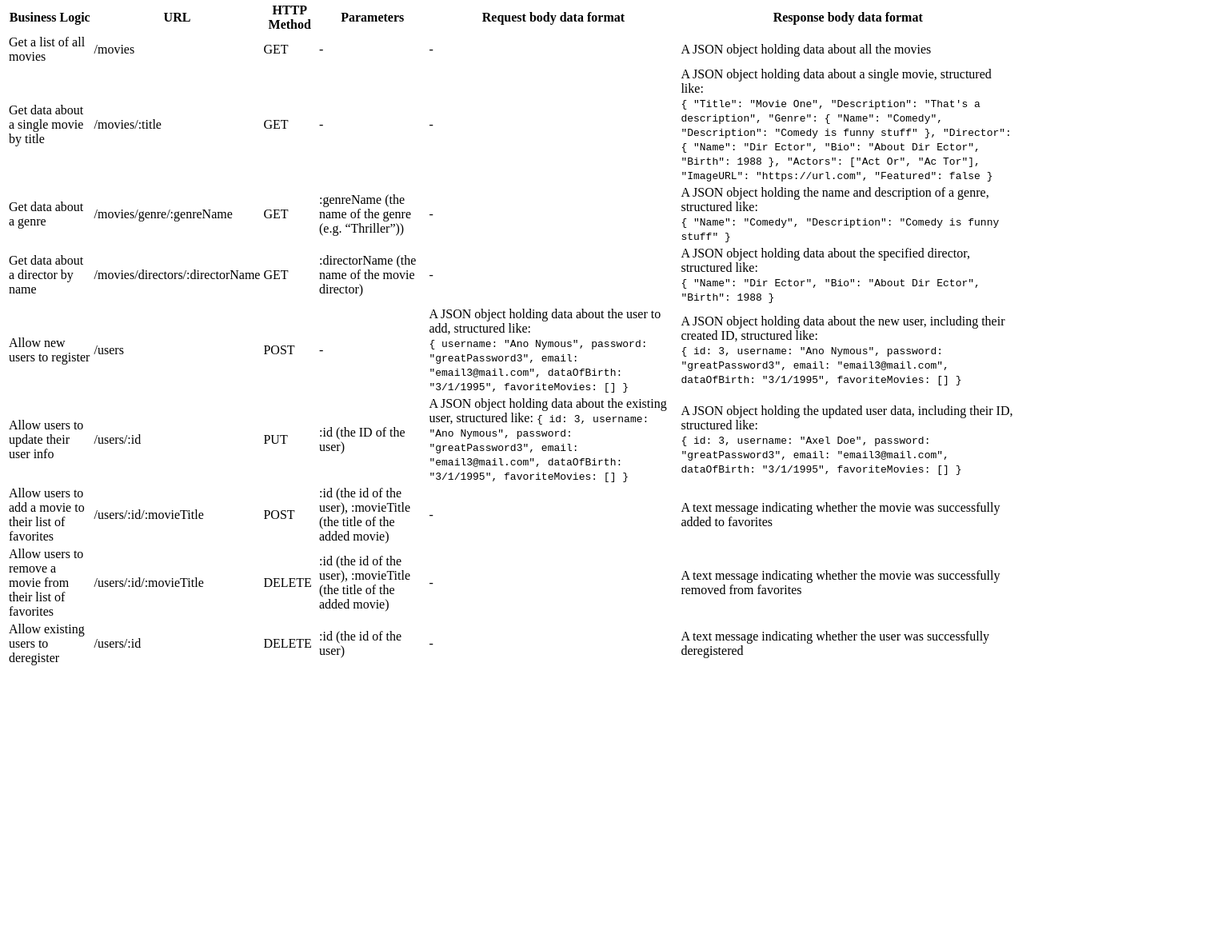
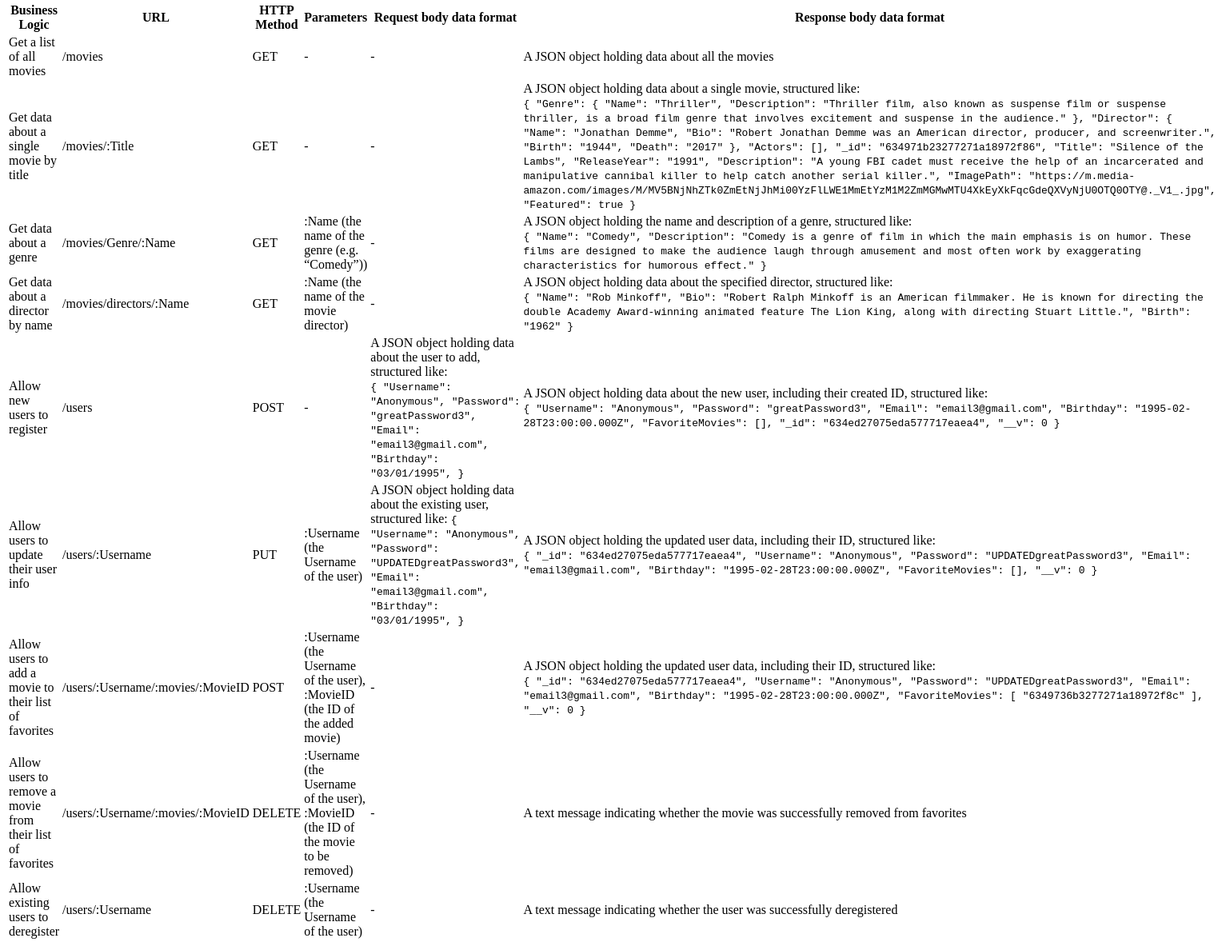
Before and after one commit to amelieberry/movie-api, a website: page public/documentation.html in a window 1280 px wide. Shown: the part 457-1635 px from the top of the page at 80% size, 1523 px wide, since content can reach past the window. Before the commit the page ends 1300 px from the top, so only its background shows below. Drawn offline with Linux system fonts and the light colour scheme.

Commit message:
updated documentation

```diff
--- a/public/documentation.html
+++ b/public/documentation.html
@@ -43,59 +43,62 @@
                 </tr>
                 <tr>
                     <td>Get data about a single movie by title</td>
-                    <td>/movies/:title</td>
+                    <td>/movies/:Title</td>
                     <td>GET</td>
                     <td> - </td>
                     <td> - </td>
                     <td>A JSON object holding data about a single movie, structured like:<br>
                         <code>
                             {
-                                "Title": "Movie One",
-                                "Description": "That's a description",
                                 "Genre": {
-                                    "Name": "Comedy",
-                                    "Description": "Comedy is funny stuff"
+                                    "Name": "Thriller",
+                                    "Description": "Thriller film, also known as suspense film or suspense thriller, is a broad film genre that involves excitement and suspense in the audience."
                                 },
                                 "Director": {
-                                    "Name": "Dir Ector",
-                                    "Bio": "About Dir Ector",
-                                    "Birth": 1988
+                                    "Name": "Jonathan Demme",
+                                    "Bio": "Robert Jonathan Demme was an American director, producer, and screenwriter.",
+                                    "Birth": "1944",
+                                    "Death": "2017"
                                 },
-                                "Actors": ["Act Or", "Ac Tor"],
-                                "ImageURL": "https://url.com",
-                                "Featured": false
+                                "Actors": [],
+                                "_id": "634971b23277271a18972f86",
+                                "Title": "Silence of the Lambs",
+                                "ReleaseYear": "1991",
+                                "Description": "A young FBI cadet must receive the help of an incarcerated and manipulative cannibal killer to help catch another serial killer.",
+                                "ImagePath": "https://m.media-amazon.com/images/M/MV5BNjNhZTk0ZmEtNjJhMi00YzFlLWE1MmEtYzM1M2ZmMGMwMTU4XkEyXkFqcGdeQXVyNjU0OTQ0OTY@._V1_.jpg",
+                                "Featured": true
                             }
                         </code>
                     </td>
                 </tr>
                 <tr>
                     <td>Get data about a genre</td>
-                    <td>/movies/genre/:genreName</td>
+                    <td>/movies/Genre/:Name</td>
                     <td>GET</td>
-                    <td>:genreName (the name of the genre (e.g. “Thriller”))</td>
+                    <td>:Name (the name of the genre (e.g. “Comedy”))</td>
                     <td> - </td>
                     <td>A JSON object holding the name and description of a genre, structured like:<br>
                         <code>
                             {
                                 "Name": "Comedy",
-                                "Description": "Comedy is funny stuff"
+                                "Description": "Comedy is a genre of film in which the main emphasis is on humor. These films are designed to make the audience laugh through amusement and most often work by exaggerating characteristics for humorous effect."
                             }
                         </code>
                     </td>
                 </tr>
                 <tr>
                     <td>Get data about a director by name</td>
-                    <td>/movies/directors/:directorName</td>
+                    <td>/movies/directors/:Name</td>
                     <td>GET</td>
-                    <td>:directorName (the name of the movie director)
+                    <td>:Name (the name of the movie director)
                         </td>
                     <td> - </td>
                     <td>A JSON object holding data about the specified director, structured like:<br>
                         <code>
                             {
-                                "Name": "Dir Ector",
-                                "Bio": "About Dir Ector",
-                                "Birth": 1988
+                                "Name": "Rob Minkoff",
+                                "Bio": "Robert Ralph Minkoff is an American filmmaker. He is known for directing the double Academy Award-winning animated feature The Lion King, along with directing Stuart Little.",
+                                "Birth": "1962"
                             }
                         </code>
                     </td>
@@ -108,78 +111,92 @@
                     <td>A JSON object holding data about the user to add, structured like:<br>
                         <code>
                             {
-                                username: "Ano Nymous",
-                                password: "greatPassword3",
-                                email: "email3@mail.com",
-                                dataOfBirth: "3/1/1995",
-                                favoriteMovies: []
+                                "Username": "Anonymous",
+                                "Password": "greatPassword3",
+                                "Email": "email3@gmail.com",
+                                "Birthday": "03/01/1995",
                             }
                         </code>
                     </td>
                     <td>A JSON object holding data about the new user, including their created ID, structured like:<br>
                         <code>
                             {
-                                id: 3,
-                                username: "Ano Nymous",
-                                password: "greatPassword3",
-                                email: "email3@mail.com",
-                                dataOfBirth: "3/1/1995",
-                                favoriteMovies: []
+                                "Username": "Anonymous",
+                                "Password": "greatPassword3",
+                                "Email": "email3@gmail.com",
+                                "Birthday": "1995-02-28T23:00:00.000Z",
+                                "FavoriteMovies": [],
+                                "_id": "634ed27075eda577717eaea4",
+                                "__v": 0
                             }
                         </code>
                     </td>
                 </tr>
                 <tr>
                     <td>Allow users to update their user info</td>
-                    <td>/users/:id</td>
+                    <td>/users/:Username
+                    </td>
                     <td>PUT</td>
-                    <td>:id (the ID of the user)</td>
+                    <td>:Username (the Username of the user)</td>
                     <td>A JSON object holding data about the existing user, structured like:
                         <code>
                             {
-                                id: 3,
-                                username: "Ano Nymous",
-                                password: "greatPassword3",
-                                email: "email3@mail.com",
-                                dataOfBirth: "3/1/1995",
-                                favoriteMovies: []
+                                "Username": "Anonymous",
+                                "Password": "UPDATEDgreatPassword3",
+                                "Email": "email3@gmail.com",
+                                "Birthday": "03/01/1995",
                             }
                         </code>
                     </td>
                     <td>A JSON object holding the updated user data, including their ID, structured like:<br>
                         <code>
                             {
-                                id: 3,
-                                username: "Axel Doe",
-                                password: "greatPassword3",
-                                email: "email3@mail.com",
-                                dataOfBirth: "3/1/1995",
-                                favoriteMovies: []
+                                "_id": "634ed27075eda577717eaea4",
+                                "Username": "Anonymous",
+                                "Password": "UPDATEDgreatPassword3",
+                                "Email": "email3@gmail.com",
+                                "Birthday": "1995-02-28T23:00:00.000Z",
+                                "FavoriteMovies": [],
+                                "__v": 0
                             }
                         </code>
                     </td>
                 </tr>
                 <tr>
                     <td>Allow users to add a movie to their list of favorites</td>
-                    <td>/users/:id/:movieTitle</td>
+                    <td>/users/:Username/:movies/:MovieID</td>
                     <td>POST</td>
-                    <td>:id (the id of the user), :movieTitle (the title of the added movie)</td>
+                    <td>:Username (the Username of the user), :MovieID (the ID of the added movie)</td>
                     <td> - </td>
-                    <td>A text message indicating whether the movie was successfully added to favorites</td>
+                    <td>A JSON object holding the updated user data, including their ID, structured like:<br>
+                        <code>
+                            {
+                                "_id": "634ed27075eda577717eaea4",
+                                "Username": "Anonymous",
+                                "Password": "UPDATEDgreatPassword3",
+                                "Email": "email3@gmail.com",
+                                "Birthday": "1995-02-28T23:00:00.000Z",
+                                "FavoriteMovies": [
+                                    "6349736b3277271a18972f8c"
+                                ],
+                                "__v": 0
+                            }
+                        </code>
+                    </td>
                 </tr>
                 <tr>
                     <td>Allow users to remove a movie from their list of favorites</td>
-                    <td>/users/:id/:movieTitle</td>
+                    <td>/users/:Username/:movies/:MovieID</td>
                     <td>DELETE</td>
-                    <td>:id (the id of the user), :movieTitle (the title of the added movie)</td>
+                    <td>:Username (the Username of the user), :MovieID (the ID of the movie to be removed)</td>
                     <td> - </td>
                     <td>A text message indicating whether the movie was successfully removed from favorites</td>
                 </tr>
                 <tr>
                     <td>Allow existing users to deregister </td>
-                    <td>/users/:id</td>
+                    <td>/users/:Username</td>
                     <td>DELETE</td>
-                    <td>:id (the id of the user)</td>
+                    <td>:Username (the Username of the user)</td>
                     <td> - </td>
                     <td>A text message indicating whether the user was successfully deregistered</td>
                 </tr>
```
Also changed, not shown: log.txt (+9 -0 lines).
